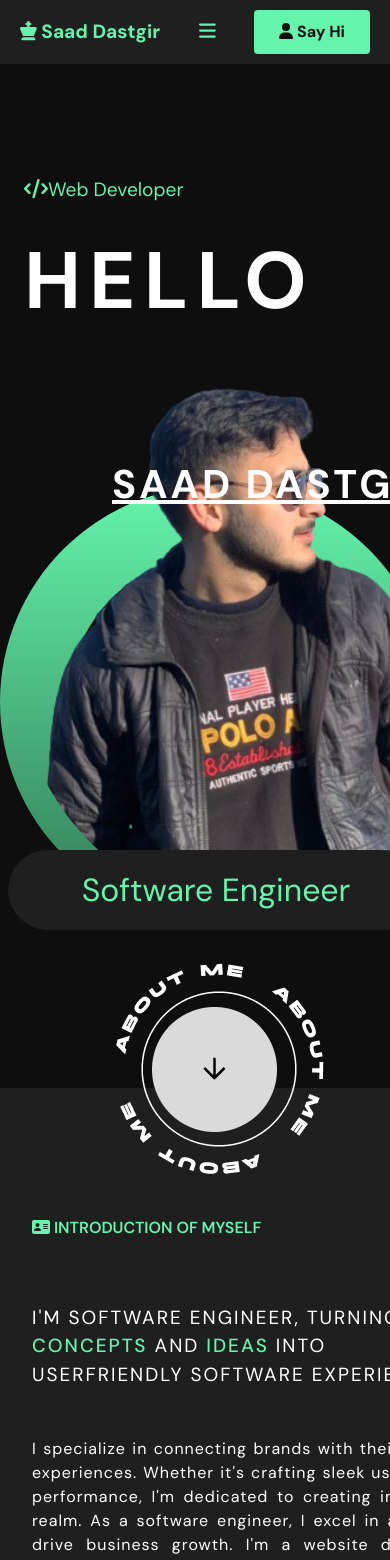
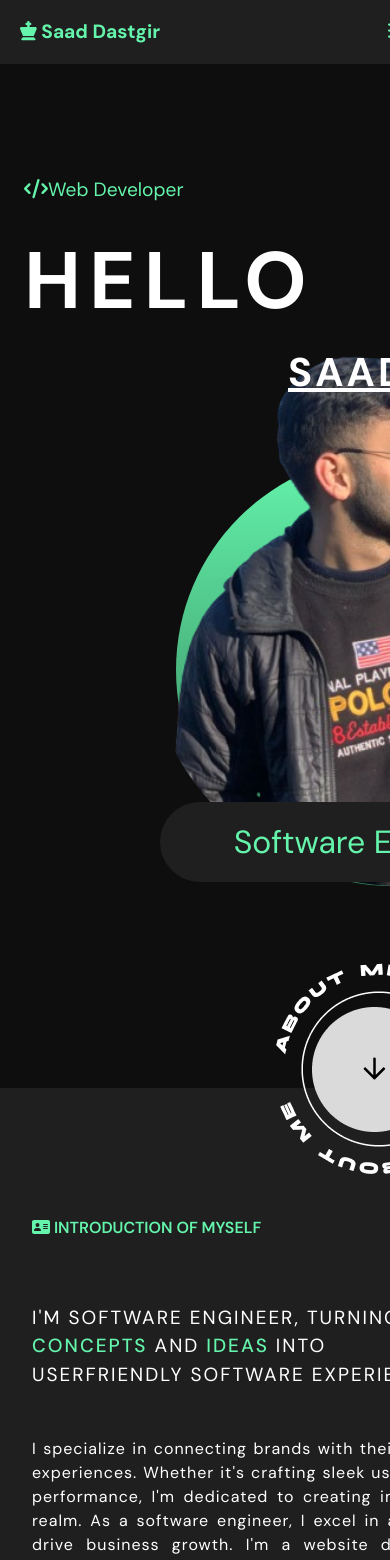
Before and after one commit to SAAD-DASTGIR/Dastgir-Website, a React (Vite) app: page / in a window 390 px wide. Shown: the top 1560 px of the page. Built offline with nearby package versions, Linux system fonts and the light colour scheme.

Commit message:
ADDED STYLES

```diff
--- a/src/index.css
+++ b/src/index.css
@@ -132,6 +132,9 @@ button:focus-visible {
 
 
 @media (max-width: 768px) {
+  .navbar{
+    min-width: 768px;
+  }
   .nav-list {
     display: none;
     flex-direction: column;
@@ -266,18 +269,18 @@ margin-bottom: -2rem;
     font-size: 80px;
   }
   .image-1{
-    margin-left: 1rem;
-    margin-top: -7rem;
+    margin-left: 9rem;
+    margin-top: -9rem;
   }
   .image-2{
-    margin-left: 0rem;
+    margin-left:11rem;
     margin-top: -27rem;
     width: 27rem;
   }
   .saad{
-    margin-left: 7rem;
+    margin-left: 18rem;
     font-size: 40px;
-    margin-top: -29rem;
+    margin-top: -34rem;
   }
   .iam{
     margin-left: -9rem;
@@ -285,15 +288,18 @@ margin-bottom: -2rem;
     color: var(--primary-yellow);
   }
   .intro-description{
-    margin-top: 21rem;
+    /* padding-top: 1rem; */
+    margin-top: 25rem;
     width: 26rem;
     font-size: 2rem;
     padding-left: 3rem;
     padding-right: 3rem;
     text-align: center;
+    margin-left: 10rem;
   }
   .icon-aboutme{
-    margin-left: 6rem;
+    margin-top: 1rem;
+    margin-left: 16rem;
   }
 }
 
@@ -547,6 +553,7 @@ margin-bottom: -2rem;
 .service-list{
   list-style:outside  ;
   color: var(--primary-yellow);
+  background: url('static/images/react (1).svg') no-repeat left center;
   /* margin-left: -2rem; */
 }
 .service-list1{
```
